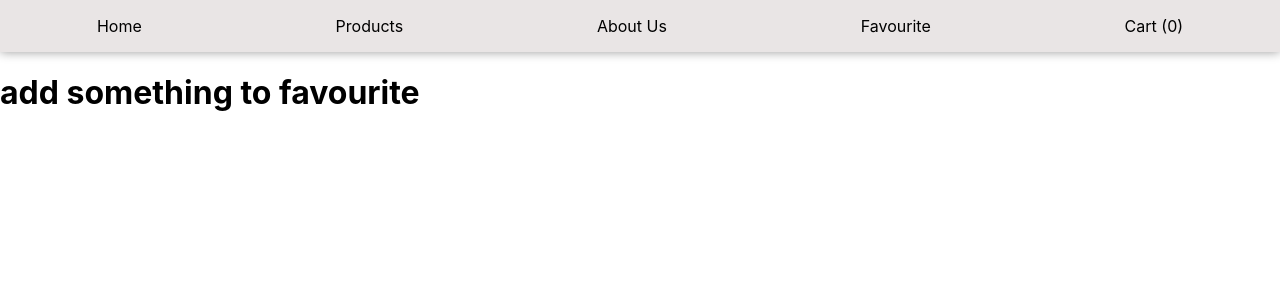
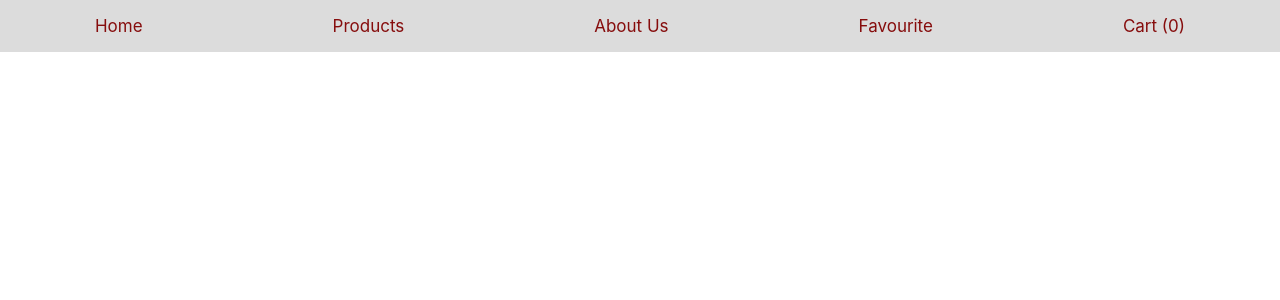
Before and after one commit to parham-mosadeq/storify, a React (Create React App) app: page /favourite in a window 1280 px wide. Shown: the top 300 px of the page. Built offline with nearby package versions, Linux system fonts and the light colour scheme.

Commit message:
nav styles don.

```diff
--- a/src/components/layouts/Favourite.js
+++ b/src/components/layouts/Favourite.js
@@ -7,7 +7,7 @@ const Favourite = () => {
   const faveItems = useSelector((state) => state.btnState.likedItems);
   return (
     <div>
-      {faveItems.length ? (
+      {faveItems ? (
         faveItems.map((item) => {
           return (
             <div key={item.id}>
--- a/src/components/layouts/Home.js
+++ b/src/components/layouts/Home.js
@@ -2,50 +2,39 @@ import React, { useEffect } from 'react';
 // redux
 import { useSelector, useDispatch } from 'react-redux';
 import { fetchCat } from '../../redux/categories/actionsCat';
-// router
-import { Link } from 'react-router-dom';
 // photos
 import ele from '../../services/assets/electro.jpg';
 import jewlery from '../../services/assets/jewlery.jpg';
 import menw from '../../services/assets/menw.jpg';
 import womenw from '../../services/assets/womenw.jpg';
+//router
+import { Link } from 'react-router-dom';
 
 const Home = () => {
   const categories = useSelector((state) => state.categoriesState.categories);
-
   const dispatch = useDispatch();
 
   useEffect(() => {
-    if (!categories.length > 0) {
-      dispatch(fetchCat());
-    }
+    dispatch(fetchCat());
   }, []);
 
   const photosArray = [ele, jewlery, menw, womenw];
 
   return (
-    <main>
-      <article>
-        <h1>see all categories available</h1>
-
-        {categories.length > 0 ? (
-          categories.map((cat, idx) => {
+    <div>
+      {categories.length > 0
+        ? categories.map((cat, idx) => {
             return (
               <div key={idx}>
-                <Link to={`/categories/${cat}`}>
-                  <img width={60} src={photosArray[idx]} alt='' />
-                </Link>
+                <img width={60} src={photosArray[idx]} alt={cat.title} />
                 <div>
                   <Link to={`/categories/${cat}`}>{cat}</Link>
                 </div>
               </div>
             );
           })
-        ) : (
-          <h1>loading....</h1>
-        )}
-      </article>
-    </main>
+        : null}
+    </div>
   );
 };
 
--- a/src/redux/store.jsx
+++ b/src/redux/store.jsx
@@ -2,7 +2,6 @@ import reducerProducts from './products/reducersProducts';
 import reducerBtn from './buttons/reducerBtn';
 import reducerComments from './comments/reducerComments';
 import reducerCat from './categories/reducerCat';
-import reducerUsers from './users/reducerUsers';
 
 import logger from 'redux-logger';
 import thunk from 'redux-thunk';
@@ -13,7 +12,6 @@ const store = configureStore({
     btnState: reducerBtn,
     commentsState: reducerComments,
     categoriesState: reducerCat,
-    usersState: reducerUsers,
   },
   middleware: [thunk],
   // middleware: [thunk, logger],
--- a/src/redux/users/reducerUsers.js
+++ /dev/null
@@ -1,31 +0,0 @@
-const initState = {
-  isLoading: false,
-  users: [],
-  error: '',
-};
-const reducerUsers = (state = initState, action) => {
-  switch (action.type) {
-    case 'REQ':
-      return {
-        ...state,
-        isLoading: true,
-      };
-
-    case 'SUCCESS':
-      return {
-        ...state,
-        users: action.payload,
-      };
-
-    case 'FAILED':
-      return {
-        ...state,
-        isLoading: false,
-        error: action.payload,
-      };
-    default:
-      return state;
-  }
-};
-
-export default reducerUsers;
--- a/src/shared/MainComponentStyled.jsx
+++ b/src/shared/MainComponentStyled.jsx
@@ -1,49 +1,50 @@
 import styled from 'styled-components';
 
 const MainNavbar = styled.nav`
-  background-color: #e9e5e553;
-  box-shadow: 0 0 10px rgba(0, 0, 0, 0.4);
-  z-index: 11;
-  /* visibility: hidden; */
+  background-color: #dcdcdc;
+  margin: 0;
+  padding: 0;
+  ${(menu) => (!menu.showMenu ? 'display:none;' : 'display:block;')}
   ul {
+    margin: 0;
     padding: 0;
-    margin: 0;
     list-style: none;
-    display: flex;
-    flex-direction: column;
+
     li {
-      margin: 1rem 0;
-      padding: 0 1rem 0;
+      padding: 1rem 0;
+      a {
+        color: #860d0d;
+        text-decoration: none;
+        padding: 1rem;
+        transition: all 0.2s ease;
+        text-transform: capitalize;
+      }
 
-      a {
-        color: black;
-        text-decoration: none;
-        cursor: pointer;
-        text-transform: capitalize;
-        transition: all 0.2s ease;
-      }
       a:hover {
-        color: #111;
-        padding-left: 4px;
+        color: blue;
       }
     }
   }
 
-  @media (min-width: 501px) {
+  @media (min-width: 510px) {
+    display: block;
     width: 100%;
-    top: 0;
-    right: 0;
-    left: 0;
-    background-color: #e9e5e5;
+
     ul {
-      flex-direction: row;
+      display: flex;
+      align-items: center;
+      justify-content: center;
+    }
+  }
+
+  @media (min-width: 740px) {
+    ul {
+      display: flex;
+      align-items: center;
       justify-content: space-around;
-      align-items: center;
 
-      li {
-        a:hover {
-          padding-left: 0;
-        }
+      a {
+        font-size: 17px;
       }
     }
   }
@@ -60,8 +61,11 @@ const MainNavBtn = styled.button`
   color: #0095ff;
   background-color: transparent;
   font-size: large;
-  @media (min-width: 501px) {
+  @media (min-width: 510px) {
     display: none;
   }
 `;
+
+
+
 export { MainNavbar, MainNavBtn };
```
Also changed, not shown: src/components/layouts/Users.js (deleted, +0 -40 lines), src/redux/users/actionsUsers.js (deleted, +0 -35 lines).
